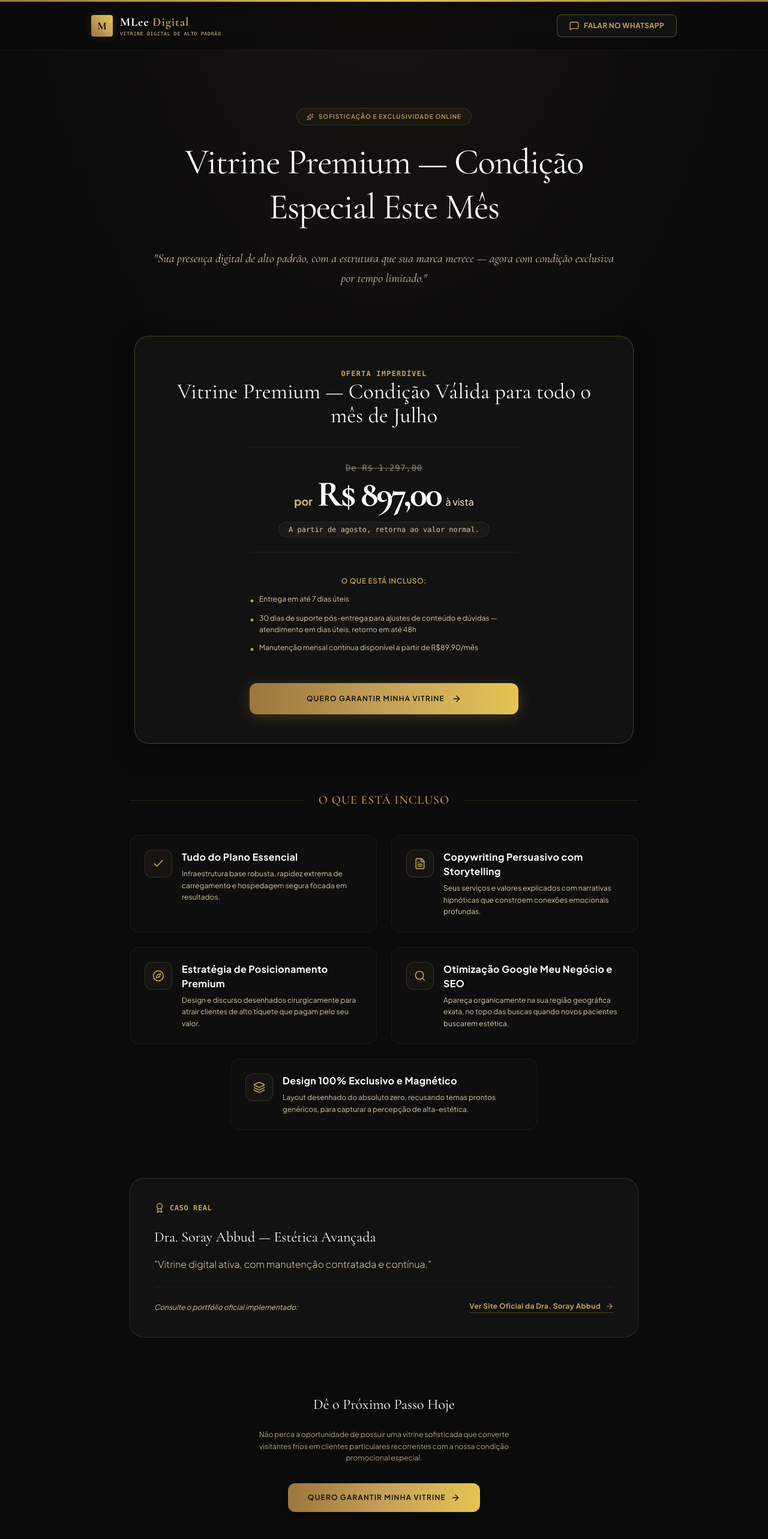
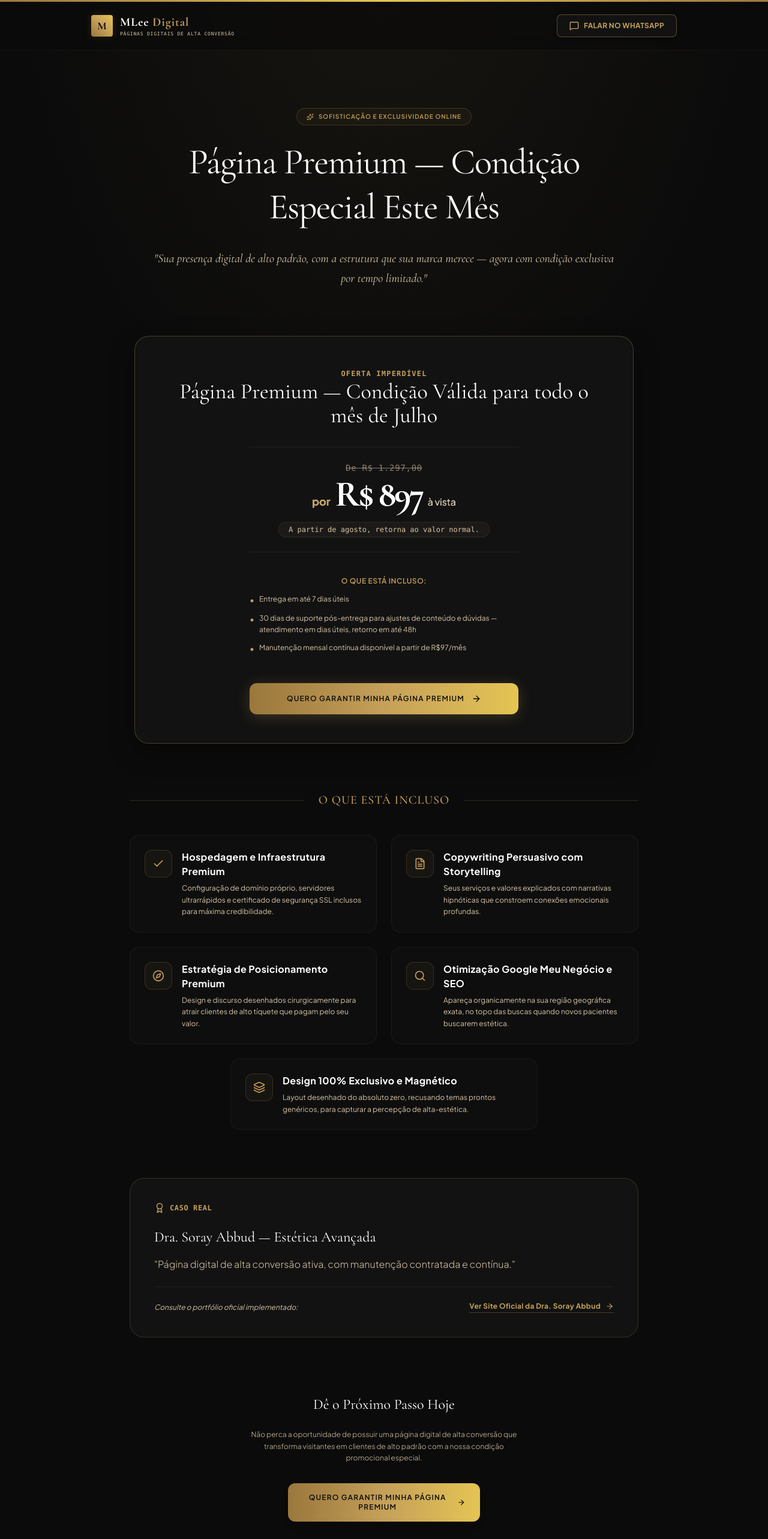
Before and after one commit to marcialeandra832-cmyk/P-gina-de-vendas-vitrine-premium, a React (Vite) app: page / in a window 1280 px wide. Shown: the top 2566 px of the page at 60% size. Built offline with nearby package versions, Linux system fonts and the light colour scheme.

Commit message:
refactor: update branding to focus on high conversion

```diff
--- a/metadata.json
+++ b/metadata.json
@@ -1,6 +1,6 @@
 {
-  "name": "MLee Digital | Vitrine Premium",
-  "description": "Vitrine Premium — Condição Especial Este Mês. Sua presença digital de alto padrão, com a estrutura que sua marca merece.",
+  "name": "MLee Digital | Página Premium",
+  "description": "Páginas Digitais de Alta Conversão — Condição Especial Este Mês. Sua presença digital de alto padrão, com a estrutura que sua marca merece.",
   "requestFramePermissions": [],
   "majorCapabilities": ["MAJOR_CAPABILITY_SERVER_SIDE_GEMINI_API"]
 }
--- a/src/App.tsx
+++ b/src/App.tsx
@@ -34,7 +34,7 @@ export default function App() {
             </div>
             <div>
               <span className="text-xl font-bold tracking-wider text-elegant-serif text-white">MLee <span className="text-brand-gold">Digital</span></span>
-              <p className="text-[8px] text-brand-nude-taupe uppercase tracking-widest font-mono select-none">Vitrine Digital de Alto Padrão</p>
+              <p className="text-[8px] text-brand-nude-taupe uppercase tracking-widest font-mono select-none">Páginas Digitais de Alta Conversão</p>
             </div>
           </div>
 
@@ -63,7 +63,7 @@ export default function App() {
           </div>
 
           <h1 className="text-4xl sm:text-5xl md:text-6xl font-normal tracking-tight text-white leading-tight text-elegant-serif px-2">
-            Vitrine Premium — Condição Especial Este Mês
+            Página Premium — Condição Especial Este Mês
           </h1>
 
           <p className="text-brand-nude-taupe text-base sm:text-lg md:text-xl font-light leading-relaxed max-w-3xl mx-auto text-elegant-serif italic pt-2">
@@ -81,7 +81,7 @@ export default function App() {
             <div className="space-y-2">
               <span className="text-brand-gold uppercase tracking-widest text-xs font-bold font-mono">Oferta Imperdível</span>
               <h2 className="text-2xl sm:text-3xl md:text-4xl font-normal text-white text-elegant-serif">
-                Vitrine Premium — Condição Válida para todo o mês de Julho
+                Página Premium — Condição Válida para todo o mês de Julho
               </h2>
             </div>
 
@@ -92,7 +92,7 @@ export default function App() {
               <div className="flex items-baseline gap-1 bg-gradient-to-b from-white to-brand-nude-beige bg-clip-text text-transparent">
                 <span className="text-lg font-bold text-brand-gold mr-1">por</span>
                 <span className="text-5xl sm:text-6xl font-black tracking-tighter text-white font-serif">
-                  R$ 897,00
+                  R$ 897
                 </span>
                 <span className="text-base text-brand-nude-taupe font-sans ml-1">à vista</span>
               </div>
@@ -115,7 +115,7 @@ export default function App() {
                 </li>
                 <li className="flex items-start gap-2">
                   <span className="text-brand-gold font-bold mt-0.5">•</span>
-                  <span>Manutenção mensal contínua disponível a partir de R$89,90/mês</span>
+                  <span>Manutenção mensal contínua disponível a partir de R$97/mês</span>
                 </li>
               </ul>
             </div>
@@ -128,7 +128,7 @@ export default function App() {
                 className="w-full bg-gradient-to-r from-brand-gold-dark via-brand-gold to-brand-gold-light hover:from-brand-gold hover:to-brand-gold-light text-brand-dark-black font-semibold uppercase tracking-widest text-xs py-4.5 px-8 rounded-xl shadow-[0_4px_25px_rgba(197,160,89,0.25)] hover:shadow-[0_4px_30px_rgba(197,160,89,0.4)] transition-all duration-300 flex items-center justify-center gap-3 group"
                 id="cta-main-btn"
               >
-                <span>Quero Garantir Minha Vitrine</span>
+                <span>Quero Garantir Minha Página Premium</span>
                 <ArrowRight className="w-4 h-4 transition-transform group-hover:translate-x-1" />
               </a>
             </div>
@@ -154,9 +154,9 @@ export default function App() {
                 <Check className="w-5 h-5" />
               </div>
               <div className="space-y-1.5">
-                <h4 className="font-bold text-white tracking-wide text-sm sm:text-base">Tudo do Plano Essencial</h4>
+                <h4 className="font-bold text-white tracking-wide text-sm sm:text-base">Hospedagem e Infraestrutura Premium</h4>
                 <p className="text-xs text-brand-nude-taupe leading-relaxed">
-                  Infraestrutura base robusta, rapidez extrema de carregamento e hospedagem segura focada em resultados.
+                  Configuração de domínio próprio, servidores ultrarrápidos e certificado de segurança SSL inclusos para máxima credibilidade.
                 </p>
               </div>
             </div>
@@ -228,7 +228,7 @@ export default function App() {
               Dra. Soray Abbud — Estética Avançada
             </h4>
             <p className="text-brand-nude-taupe text-sm md:text-base font-light leading-relaxed">
-              "Vitrine digital ativa, com manutenção contratada e contínua."
+              "Página digital de alta conversão ativa, com manutenção contratada e contínua."
             </p>
           </div>
 
@@ -252,7 +252,7 @@ export default function App() {
             Dê o Próximo Passo Hoje
           </h4>
           <p className="text-xs text-brand-nude-taupe max-w-md mx-auto leading-relaxed font-light">
-            Não perca a oportunidade de possuir uma vitrine sofisticada que converte visitantes frios em clientes particulares recorrentes com a nossa condição promocional especial.
+            Não perca a oportunidade de possuir uma página digital de alta conversão que transforma visitantes em clientes de alto padrão com a nossa condição promocional especial.
           </p>
           <div className="pt-2 max-w-xs mx-auto">
             <a
@@ -262,7 +262,7 @@ export default function App() {
               className="w-full bg-gradient-to-r from-brand-gold-dark via-brand-gold to-brand-gold-light hover:from-brand-gold hover:to-brand-gold-light text-brand-dark-black font-semibold uppercase tracking-widest text-xs py-4 px-6 rounded-xl shadow-lg transition-all duration-300 flex items-center justify-center gap-2"
               id="cta-bottom-btn"
             >
-              <span>Quero Garantir Minha Vitrine</span>
+              <span>Quero Garantir Minha Página Premium</span>
               <ArrowRight className="w-4 h-4" />
             </a>
           </div>
@@ -274,7 +274,7 @@ export default function App() {
       <footer className="border-t border-brand-nude-dark/40 bg-brand-dark-black/90 py-12 px-6">
         <div className="max-w-4xl mx-auto text-center space-y-4">
           <p className="text-xs text-brand-nude-taupe/90 font-medium">
-            MLee Digital — Vitrines digitais para profissionais de saúde e estética.
+            MLee Digital — Páginas digitais de alta conversão para profissionais liberais como: biomédicas, nutricionistas, advogadas, arquitetas, esteticistas...
           </p>
           <div className="h-[1px] bg-brand-gold/10 w-16 mx-auto"></div>
           <p className="text-[10px] text-brand-nude-taupe/50 uppercase tracking-widest font-mono">
```
